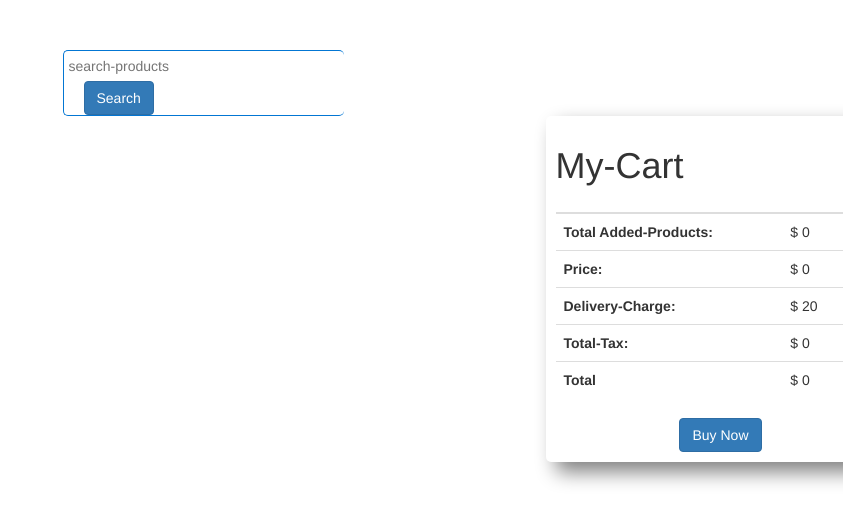
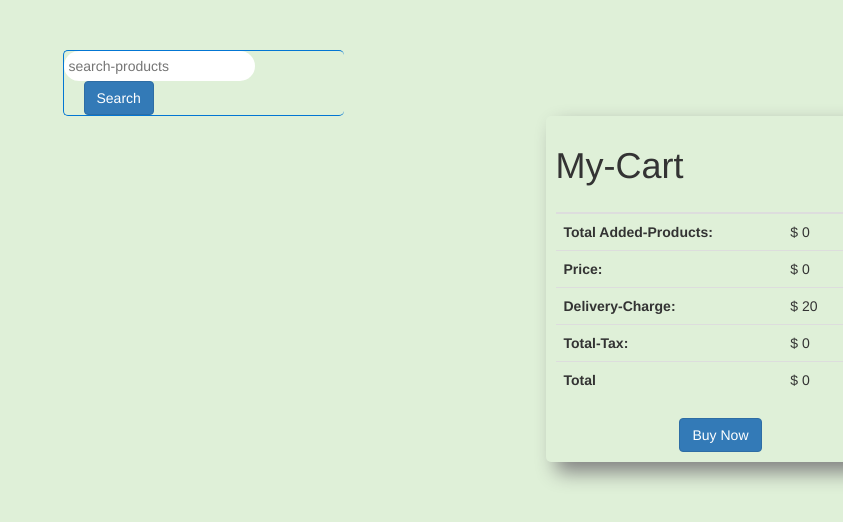
Before and after one commit to ab-alamin/ranga-store-fix, a plain HTML site: page index.html in a window 1280 px wide. Shown: the whole page, without its empty margins (437-1280 px from the left). Drawn offline with nearby package versions, Linux system fonts and the light colour scheme; no server answers.

Commit message:
background

```diff
--- a/css/style.css
+++ b/css/style.css
@@ -1,7 +1,7 @@
 body {
   overflow-x: hidden;
   font-family: "Montserrat", sans-serif;
-  background-color: #c59999;
+
 }
 .search-field {
   border: none;
--- a/index.html
+++ b/index.html
@@ -18,7 +18,7 @@
 </head>
 <!--  -->
 
-<body>
+<body class="p-3 mb-2 bg-success text-white">
   <header></header>
   <main class="main">
     <div class="search-box">
```
